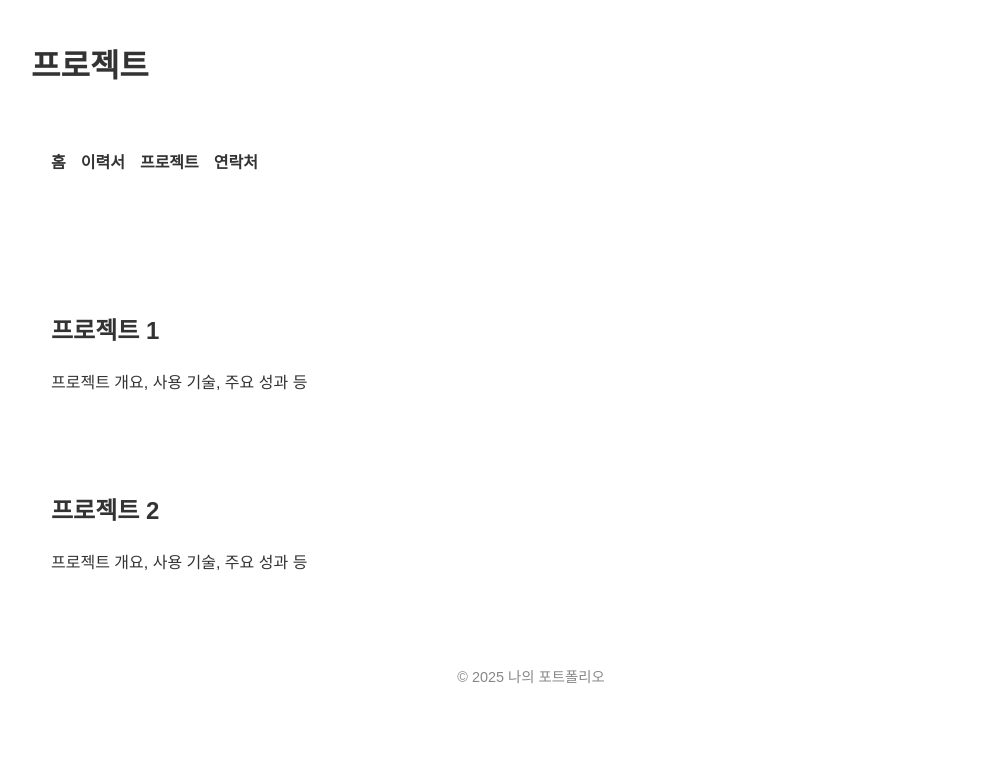
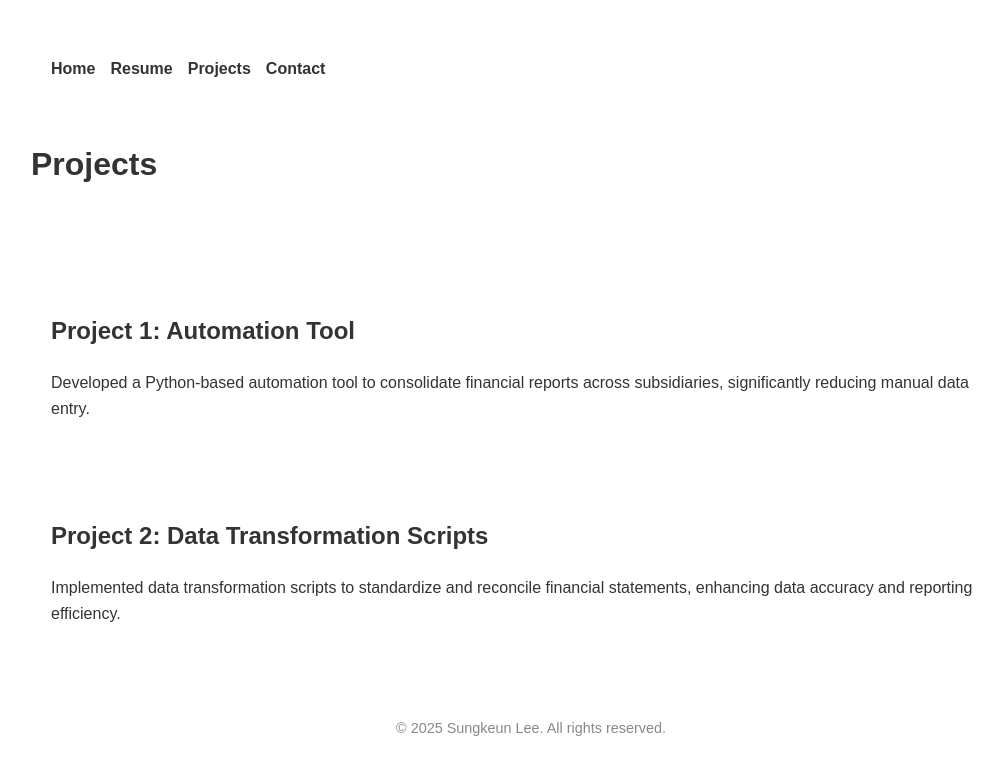
Before and after one commit to sklee935/Website, a plain HTML site: page projects.html in a window 1280 px wide. Shown: the whole page, without its empty margins (109-1112 px from the left). Drawn offline with Linux system fonts and the light colour scheme.

Commit message:
Update projects.html

```diff
--- a/projects.html
+++ b/projects.html
@@ -1,42 +1,48 @@
 <!DOCTYPE html>
-<html lang="ko">
+<html lang="en">
 <head>
-  <meta charset="UTF-8" />
-  <meta name="viewport" content="width=device-width, initial-scale=1.0"/>
-  <title>프로젝트</title>
-  <link rel="stylesheet" href="styles.css" />
+  <meta charset="UTF-8">
+  <meta name="viewport" content="width=device-width, initial-scale=1.0">
+  <title>Projects - Sungkeun Lee</title>
+  <link href="https://fonts.googleapis.com/css?family=Open+Sans:300,400,600&display=swap" rel="stylesheet">
+  <link rel="stylesheet" href="styles.css">
 </head>
 <body>
-
+  <!-- Header with navigation -->
   <header>
-    <h1>프로젝트</h1>
     <nav>
       <ul>
-        <li><a href="index.html">홈</a></li>
-        <li><a href="resume.html">이력서</a></li>
-        <li><a href="projects.html">프로젝트</a></li>
-        <li><a href="index.html#contact">연락처</a></li>
+        <li><a href="index.html">Home</a></li>
+        <li><a href="resume.html">Resume</a></li>
+        <li><a href="projects.html">Projects</a></li>
+        <li><a href="index.html#contact">Contact</a></li>
       </ul>
     </nav>
+    <div class="hero">
+      <h1>Projects</h1>
+    </div>
   </header>
 
+  <!-- Main content with projects details -->
   <main>
     <section>
-      <h2>프로젝트 1</h2>
-      <p>프로젝트 개요, 사용 기술, 주요 성과 등</p>
+      <h2>Project 1: Automation Tool</h2>
+      <p>
+        Developed a Python-based automation tool to consolidate financial reports across subsidiaries, significantly reducing manual data entry.
+      </p>
     </section>
-
     <section>
-      <h2>프로젝트 2</h2>
-      <p>프로젝트 개요, 사용 기술, 주요 성과 등</p>
+      <h2>Project 2: Data Transformation Scripts</h2>
+      <p>
+        Implemented data transformation scripts to standardize and reconcile financial statements, enhancing data accuracy and reporting efficiency.
+      </p>
     </section>
-
-    <!-- 필요한 만큼 프로젝트 섹션 추가 -->
+    <!-- Add more project sections as needed -->
   </main>
 
+  <!-- Footer -->
   <footer>
-    <p>© 2025 나의 포트폴리오</p>
+    <p>&copy; 2025 Sungkeun Lee. All rights reserved.</p>
   </footer>
-
 </body>
 </html>
```
